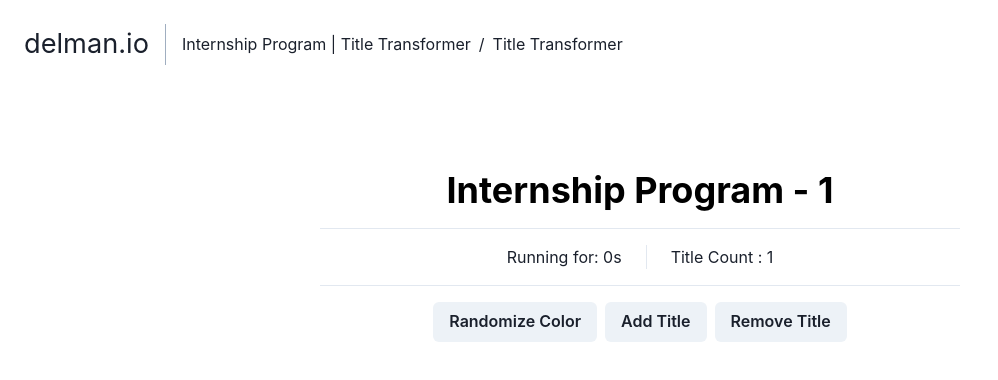
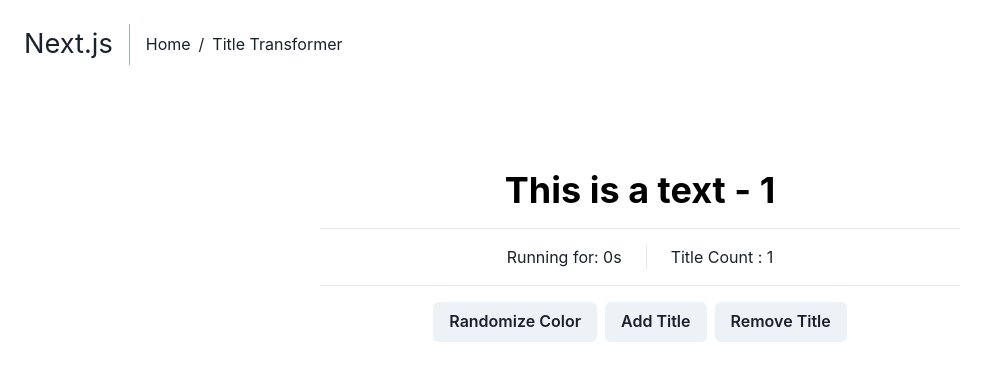
Before and after one commit to luminerrr/Delman-Internship---Kevin, a Next.js app: page /title-transformer in a window 1280 px wide. Shown: the top 380 px of the page, without its empty margins (0-998 px from the left). Built offline with nearby package versions, Linux system fonts and the light colour scheme.

Commit message:
removed brand identity

```diff
--- a/pages/title-transformer/index.js
+++ b/pages/title-transformer/index.js
@@ -63,12 +63,12 @@ export default function TitleTransformer(){
         <HStack spacing='1rem'
                 divider={<StackDivider borderColor='gray.400' />}>
             <Box className={styles.delmantitle}>
-                <a href="#">delman.io</a>
+                <a href="#">Next.js</a>
             </Box>
             <Box>
                 <Breadcrumb>
                     <BreadcrumbItem>
-                        <BreadcrumbLink href="/">Internship Program | Title Transformer</BreadcrumbLink>
+                        <BreadcrumbLink href="/">Home</BreadcrumbLink>
                     </BreadcrumbItem>
                     <BreadcrumbItem isCurrentPage>
                         <BreadcrumbLink>Title Transformer</BreadcrumbLink>
@@ -83,13 +83,13 @@ export default function TitleTransformer(){
             if(isRandom === false){
                 return(<>
                     <Heading as='h3' color='black' >
-                        Internship Program - {x}
+                        This is a text - {x}
                     </Heading>
                 </>)
             }else{
                 return(
                     <Heading as='h3' color={color} >
-                        Internship Program - {x}
+                        This is a text - {x}
                     </Heading>
                 )
             }
--- a/pages/user-fetcher/index.js
+++ b/pages/user-fetcher/index.js
@@ -53,19 +53,19 @@ export default function UserFetcher({data}){
 
     return(<>
     <Head>
-        <title>Internship Program | User Fetcher</title>
+        <title>User Fetcher</title>
         <meta name="viewport" content="initial-scale=1.0, width=device-width" />
     </Head>
     <div className={styles.container}>
         <HStack spacing='1rem'
                 divider={<StackDivider borderColor='gray.400' />}>
             <Box className={styles.delmantitle}>
-                <a href="#">delman.io</a>
+                <a href="/">Next.js</a>
             </Box>
             <Box>
                 <Breadcrumb>
                     <BreadcrumbItem>
-                        <BreadcrumbLink href="/">Internship Program</BreadcrumbLink>
+                        <BreadcrumbLink href="/">Home</BreadcrumbLink>
                     </BreadcrumbItem>
                     <BreadcrumbItem isCurrentPage>
                         <BreadcrumbLink href="#">User Fetcher</BreadcrumbLink>
```
Also changed, not shown: pages/index.js (+3 -6 lines), 2 other files (tests, documents, lock files or other folders).
